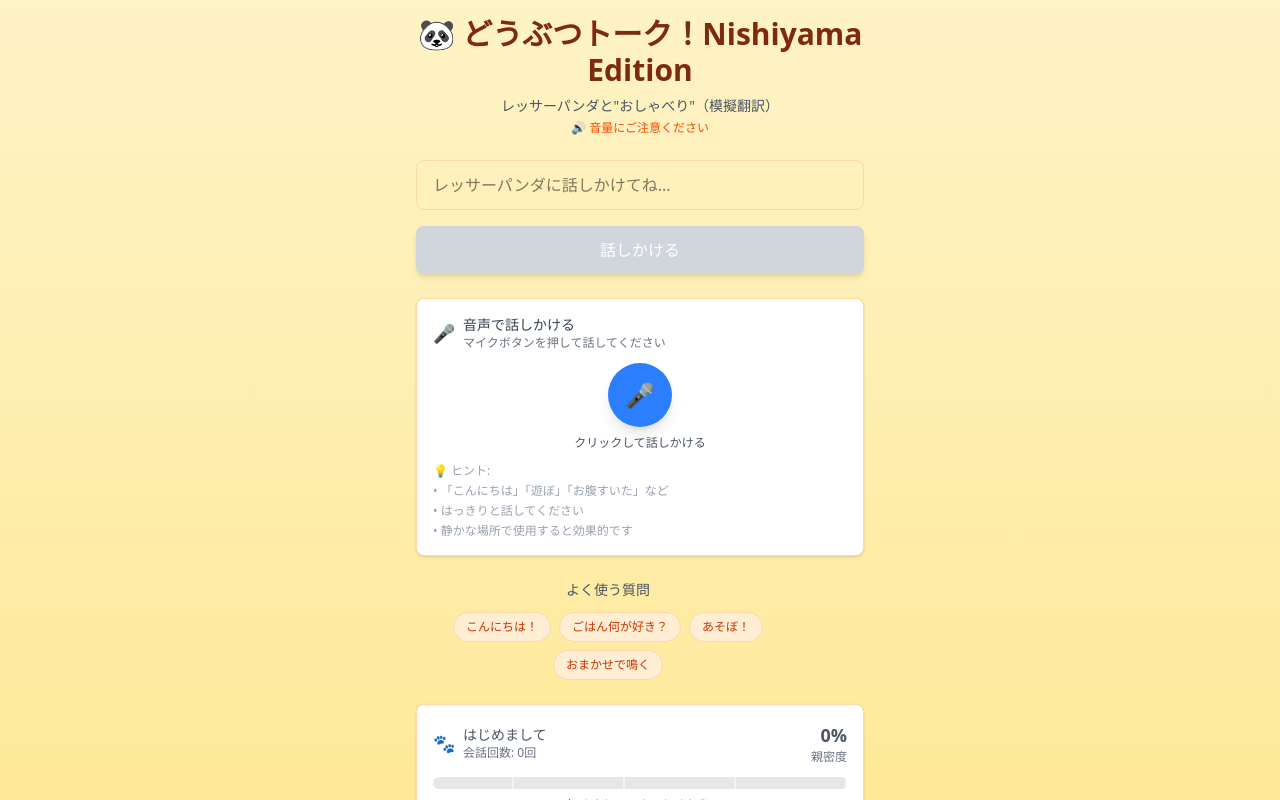
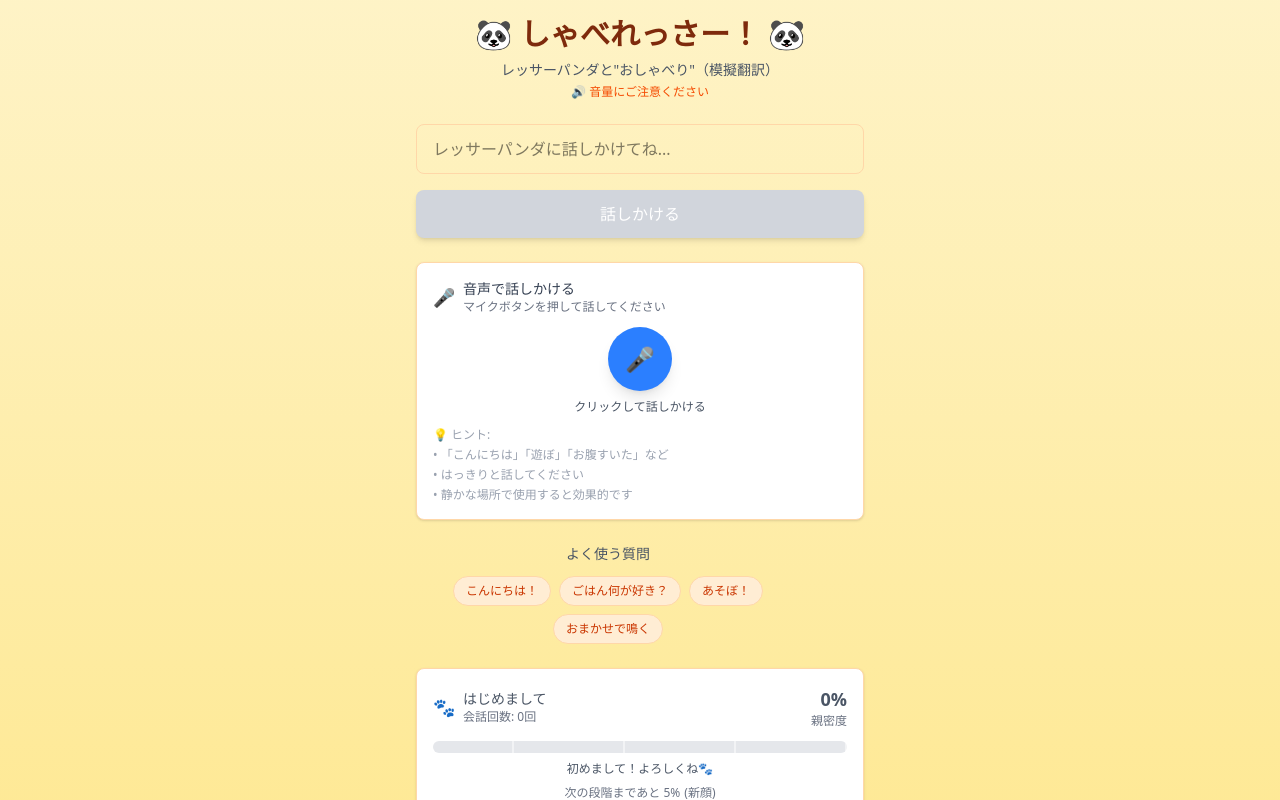
Before and after one commit to TIshow/zoo-hackathon-demo, a Next.js app: page / in a window 1280 px wide. Shown: the top 800 px of the page. Built offline with nearby package versions, Linux system fonts and the light colour scheme.

Commit message:
fix: Changed title

```diff
--- a/src/app/page.tsx
+++ b/src/app/page.tsx
@@ -218,7 +218,7 @@ export default function Home() {
           {/* ヘッダー */}
           <div className="text-center">
             <h1 className="text-3xl font-bold text-orange-900 mb-2">
-              🐼 どうぶつトーク！Nishiyama Edition
+              🐼 しゃべれっさー！ 🐼
             </h1>
             <p className="text-sm text-gray-600 mb-1">
               レッサーパンダと&quot;おしゃべり&quot;（模擬翻訳）
```
Also changed, not shown: 1 other file (tests, documents, lock files or other folders).
